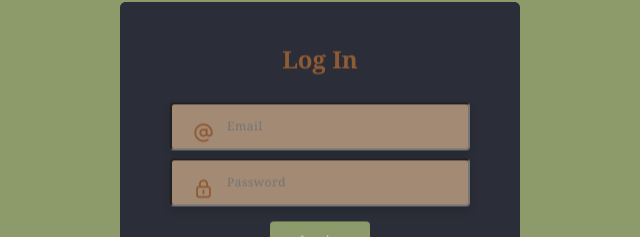
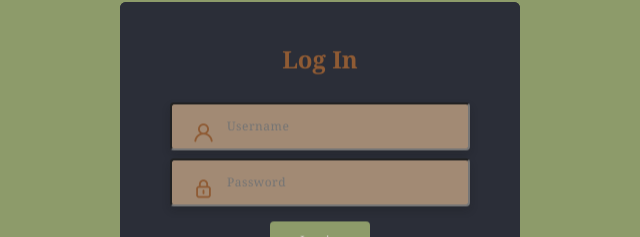
Before and after one commit to SanyaSinha11/SplendidSerenity-Interior_Decor--HTML_CSS_JS, a plain HTML site: page docs/login.html in a window 1280 px wide. Shown: the part 184-421 px from the top of the page, 315-955 px from the left. Drawn offline with nearby package versions, Linux system fonts and the light colour scheme.

Commit message:
Update login.html

```diff
--- a/docs/login.html
+++ b/docs/login.html
@@ -33,8 +33,8 @@
 					<div class="center-wrap">
 						<h4>Log In</h4>
 						<div class="form-group">
-							<input type="email" class="form-style" placeholder="Email">
-							<i class="input-icon uil uil-at"></i>
+							<input type="text" class="form-style" placeholder="Username">
+							<i class="input-icon uil uil-user"></i>
 						</div>
 						<div class="form-group mt-2">
 							<input type="password" class="form-style" placeholder="Password">
```
